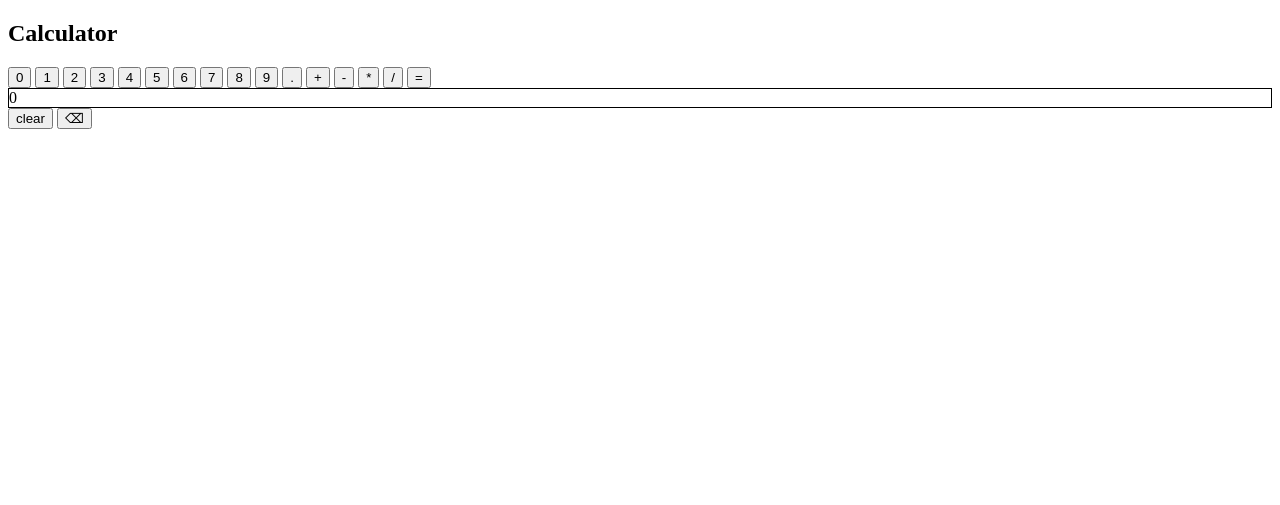
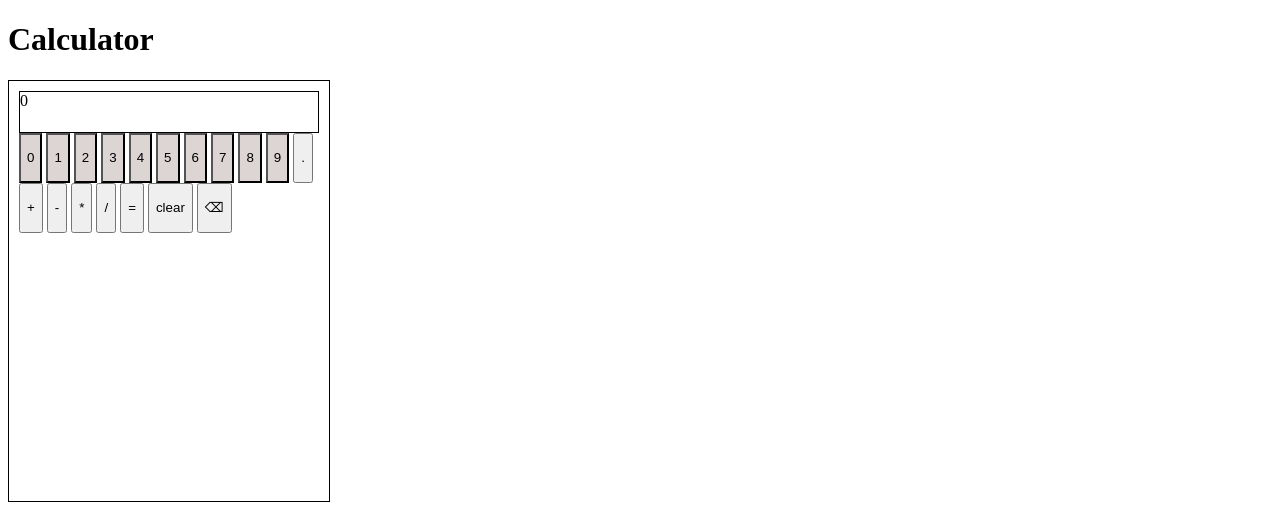
Before and after one commit to Kory221/T.O.P_Project_Calculator, a plain HTML site: page index.html in a window 1280 px wide. Drawn offline with Linux system fonts and the light colour scheme.

Commit message:
some styling rules

```diff
--- a/index.html
+++ b/index.html
@@ -7,9 +7,11 @@
     <link rel="stylesheet" href="./style.css">
 </head>
 <body>
-    <div>
-        <h2>Calculator
-        </h2>
+    <h1>Calculator
+    </h1>
+    <div class="calc">
+        <div class="display"></div>
+        <div class="btns">
             <button class="num">0</button>
             <button class="num">1</button>
             <button class="num">2</button>
@@ -26,9 +28,9 @@
             <button class="oper">*</button>
             <button class="oper">/</button>
             <button class="equal">=</button>
-        <div class="display"></div>
             <button class="clear">clear</button>
             <button class ="bsp">⌫</button>
+        </div>
     </div>
 
 </body>
--- a/style.css
+++ b/style.css
@@ -1,3 +1,18 @@
 .display {
     border:black solid 1px;
+    height: 40px;
 }
+
+.calc {
+    width: 300px;
+    height : 400px;
+    padding : 10px;
+    border : black solid 1px;
+}
+
+.num {
+    background-color : rgb(221, 212, 212)
+}
+.btns button {
+    height : 50px;
+}
```
Lines whose indentation alone changed are shown as unchanged.
